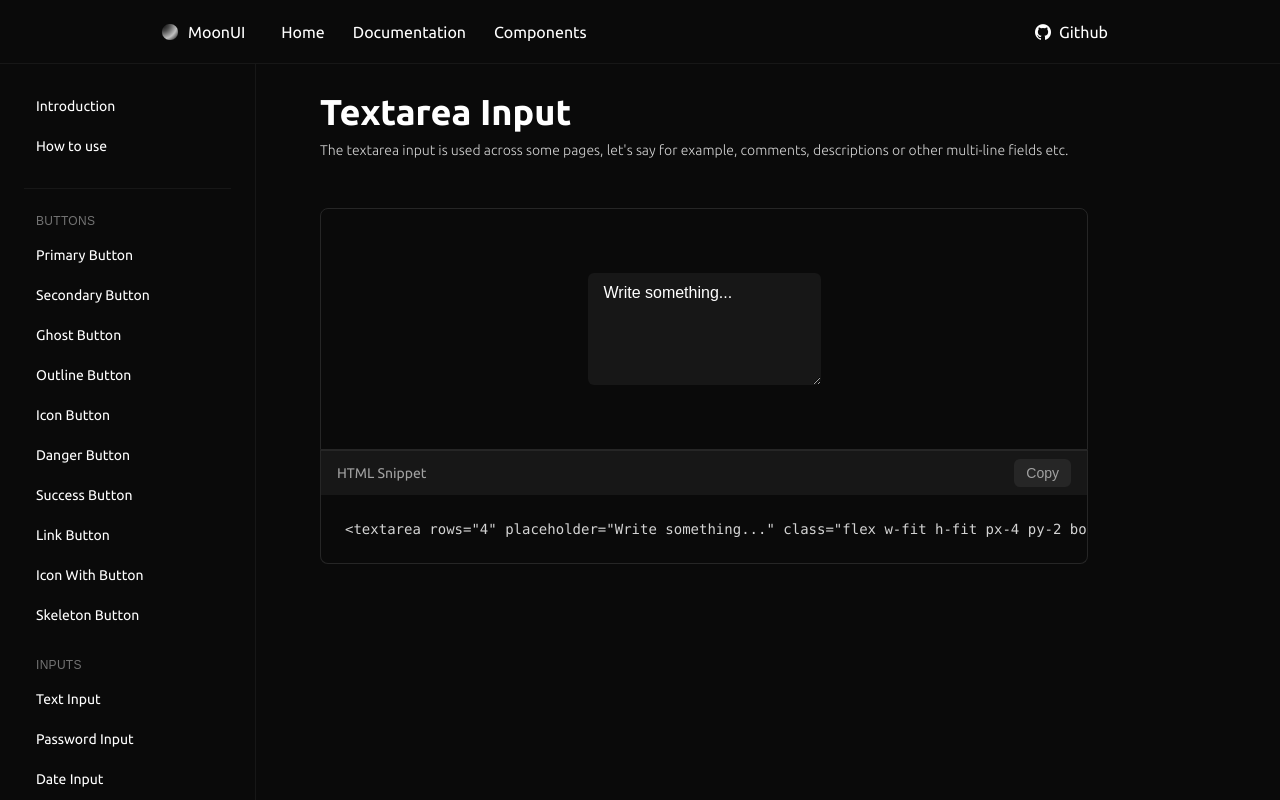
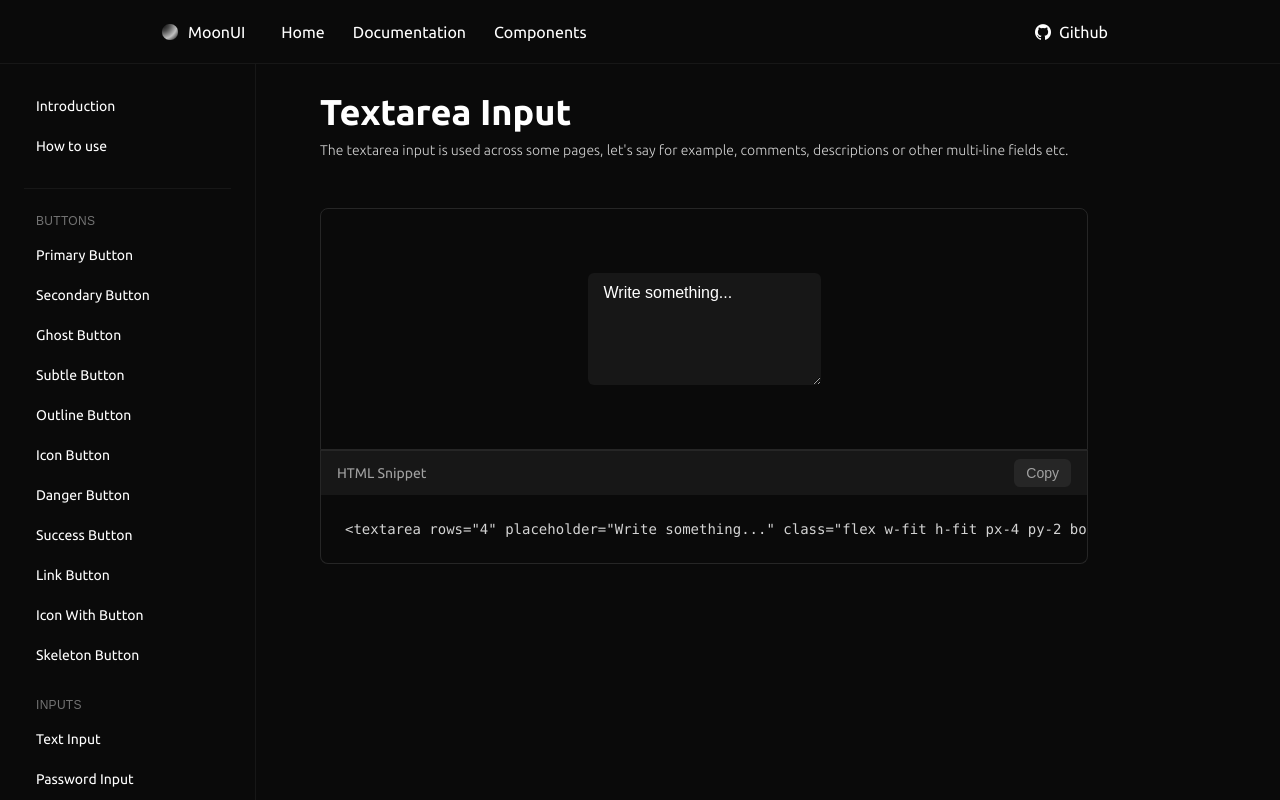
Before and after one commit to valasme/moon-ui, a Next.js app: page /components/inputs/textarea in a window 1280 px wide. Built offline with nearby package versions, Linux system fonts and the light colour scheme.

Commit message:
Add Subtle Button link to Sidebar

```diff
--- a/src/components/Sidebar.js
+++ b/src/components/Sidebar.js
@@ -33,6 +33,7 @@ const componentSections = [
       { label: "Primary Button", href: "/components/buttons/primary" },
       { label: "Secondary Button", href: "/components/buttons/secondary" },
       { label: "Ghost Button", href: "/components/buttons/ghost" },
+      { label: "Subtle Button", href: "/components/buttons/subtle" },
       { label: "Outline Button", href: "/components/buttons/outline" },
       { label: "Icon Button", href: "/components/buttons/icon" },
       { label: "Danger Button", href: "/components/buttons/danger" },
```
